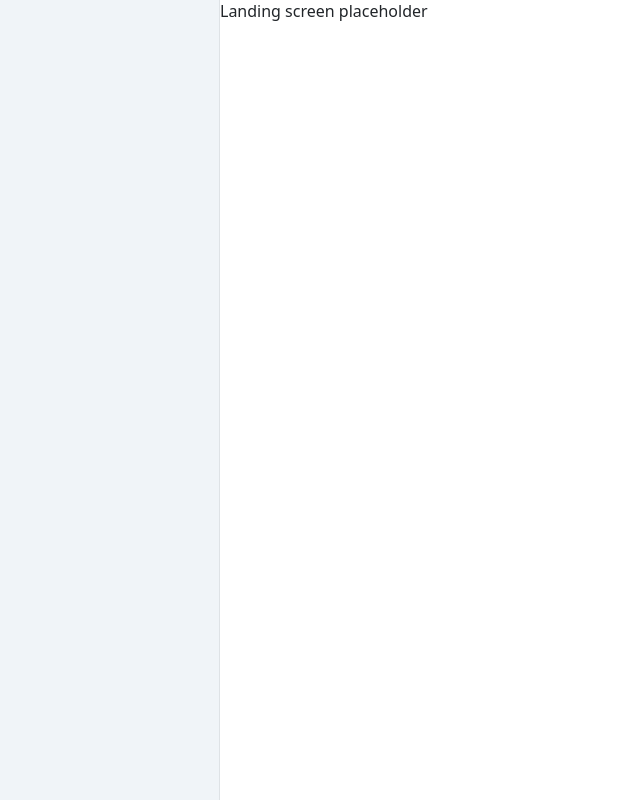
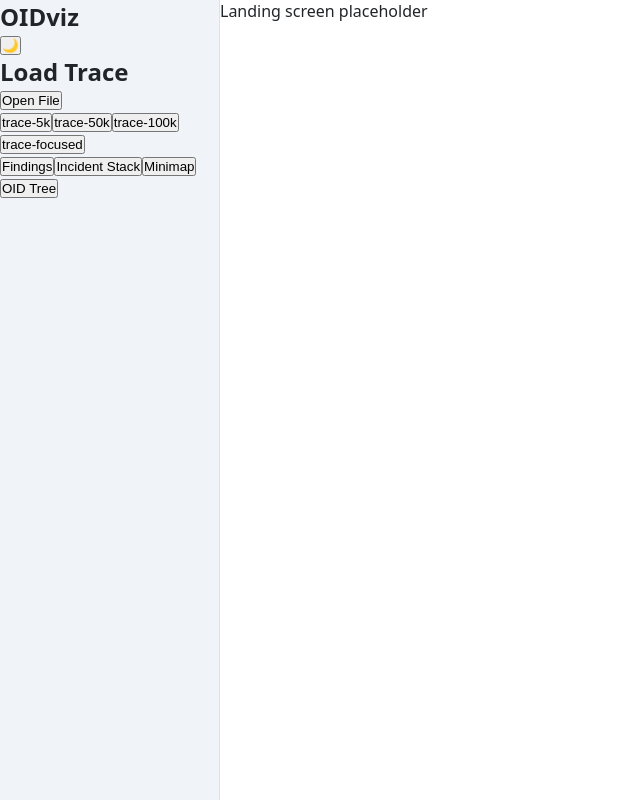
Before and after one commit to kain88-de/hackathon-snmp, a Vue app in the folder oidviz/: page / in a window 1280 px wide. Shown: the whole page, without its empty margins (0-640 px from the left). Built offline with nearby package versions, Linux system fonts and the light colour scheme.

Commit message:
task(9): Sidebar component with file loading, view nav, facet controls

```diff
--- a/oidviz/src/App.vue
+++ b/oidviz/src/App.vue
@@ -1,5 +1,6 @@
 <script setup lang="ts">
 import { computed, onMounted, onUnmounted, ref } from 'vue';
+import Sidebar from './components/Sidebar.vue';
 import { matchesFacets } from './lib/filters.ts';
 import { buildIncidents } from './lib/incidentStack.ts';
 import type { ActiveView, AppState, FacetState, ParseResult, WorkerResponse } from './lib/model.ts';
@@ -114,9 +115,18 @@ onUnmounted(() => {
 
 <template>
   <div class="app-layout">
-    <aside class="sidebar">
-      <!-- Sidebar placeholder -->
-    </aside>
+    <Sidebar
+      :appState="appState"
+      :result="parseResult"
+      :facetState="facetState"
+      :activeView="activeView"
+      :darkMode="darkMode"
+      @file-selected="handleFileSelected"
+      @fixture-selected="handleFileSelected"
+      @view-change="handleViewChange"
+      @facet-change="handleFacetChange"
+      @toggle-dark-mode="toggleDarkMode"
+    />
     <main class="main-content">
       <div v-if="appState.phase === 'landing'">
         Landing screen placeholder
--- /dev/null
+++ b/oidviz/src/components/Sidebar.vue
@@ -0,0 +1,192 @@
+<script setup lang="ts">
+import { ref } from 'vue';
+import type { ActiveView, AppState, FacetState, ParseResult } from '../lib/model.ts';
+
+const props = defineProps<{
+  appState: AppState;
+  result: ParseResult | null;
+  facetState: FacetState;
+  activeView: ActiveView;
+  darkMode: boolean;
+}>();
+
+const emit = defineEmits<{
+  'file-selected': [buffer: ArrayBuffer];
+  'fixture-selected': [buffer: ArrayBuffer];
+  'view-change': [view: ActiveView];
+  'facet-change': [patch: Partial<FacetState>];
+  'toggle-dark-mode': [];
+}>();
+
+const MS_PER_SECOND = 1000;
+const MIN_THRESHOLD_SECONDS = 0;
+const NO_FILES = 0;
+
+const FIXTURES = ['trace-5k', 'trace-50k', 'trace-100k', 'trace-focused'] as const;
+
+const VIEWS: { id: ActiveView; label: string }[] = [
+  { id: 'findings', label: 'Findings' },
+  { id: 'incidents', label: 'Incident Stack' },
+  { id: 'minimap', label: 'Minimap' },
+  { id: 'oidtree', label: 'OID Tree' },
+];
+
+const PERF_OPTIONS: { label: string; value: FacetState['perf'] }[] = [
+  { label: 'Any', value: 'any' },
+  { label: 'Fast', value: 'fast' },
+  { label: 'Slow', value: 'slow' },
+  { label: 'Timeout', value: 'timeout' },
+];
+
+const fileInput = ref<HTMLInputElement | null>(null);
+
+const openFilePicker = (): void => {
+  if (fileInput.value !== null) {
+    fileInput.value.click();
+  }
+};
+
+const onFileChange = (event: Event): void => {
+  const input = event.target as HTMLInputElement;
+  if (input.files === null || input.files.length === NO_FILES) {
+    return;
+  }
+  const [file] = input.files;
+  file
+    .arrayBuffer()
+    .then((buffer) => {
+      emit('file-selected', buffer);
+    })
+    .catch(() => {
+      // Ignore read errors
+    });
+};
+
+const fetchFixture = (name: string): void => {
+  fetch(`/../traceformat/examples/${name}.oidtrace.jsonl.gz`)
+    .then((response) => response.arrayBuffer())
+    .then((buffer) => {
+      emit('fixture-selected', buffer);
+    })
+    .catch(() => {
+      // Ignore fetch errors
+    });
+};
+
+const onSlowThresholdChange = (event: Event): void => {
+  const input = event.target as HTMLInputElement;
+  const seconds = Number.parseFloat(input.value);
+  if (!Number.isNaN(seconds) && seconds > MIN_THRESHOLD_SECONDS) {
+    emit('facet-change', { slowMs: seconds * MS_PER_SECOND });
+  }
+};
+</script>
+
+<template>
+  <aside class="sidebar" aria-label="OIDviz controls">
+    <div class="sidebar-header">
+      <h1 class="sidebar-title">OIDviz</h1>
+      <button type="button" aria-label="Toggle dark mode" @click="emit('toggle-dark-mode')">
+        {{ props.darkMode ? '☀️' : '🌙' }}
+      </button>
+    </div>
+
+    <section aria-labelledby="file-section-label">
+      <h2 id="file-section-label" class="sidebar-section-title">Load Trace</h2>
+      <button type="button" @click="openFilePicker">Open File</button>
+      <input ref="fileInput" type="file" accept=".gz" style="display: none" @change="onFileChange" />
+
+      <div class="fixture-buttons">
+        <button
+          v-for="fixture in FIXTURES"
+          :key="fixture"
+          type="button"
+          @click="fetchFixture(fixture)"
+        >
+          {{ fixture }}
+        </button>
+      </div>
+    </section>
+
+    <nav aria-label="Views">
+      <button
+        v-for="view in VIEWS"
+        :key="view.id"
+        type="button"
+        :aria-current="props.activeView === view.id ? 'page' : undefined"
+        @click="emit('view-change', view.id)"
+      >
+        {{ view.label }}
+      </button>
+    </nav>
+
+    <section v-if="props.appState.phase === 'viewer'" aria-labelledby="facet-section-label">
+      <h2 id="facet-section-label" class="sidebar-section-title">Filters</h2>
+
+      <fieldset>
+        <legend>Performance</legend>
+        <label v-for="opt in PERF_OPTIONS" :key="opt.value">
+          <input
+            type="radio"
+            name="perf"
+            :value="opt.value"
+            :checked="props.facetState.perf === opt.value"
+            @change="emit('facet-change', { perf: opt.value })"
+          />
+          {{ opt.label }}
+        </label>
+      </fieldset>
+
+      <fieldset>
+        <legend>Correctness</legend>
+        <label>
+          <input
+            type="radio"
+            name="corr"
+            value="any"
+            :checked="props.facetState.corr === 'any'"
+            @change="emit('facet-change', { corr: 'any' })"
+          />
+          Any
+        </label>
+        <label>
+          <input
+            type="radio"
+            name="corr"
+            value="violations"
+            :checked="props.facetState.corr === 'violations'"
+            @change="emit('facet-change', { corr: 'violations' })"
+          />
+          Violations only
+        </label>
+      </fieldset>
+
+      <label>
+        <input
+          type="checkbox"
+          :checked="props.facetState.retryOnly"
+          @change="emit('facet-change', { retryOnly: !props.facetState.retryOnly })"
+        />
+        Retries only
+      </label>
+
+      <label for="slow-threshold">Slow threshold (s)</label>
+      <input
+        id="slow-threshold"
+        type="number"
+        min="0.1"
+        step="0.1"
+        :value="props.facetState.slowMs / MS_PER_SECOND"
+        @change="onSlowThresholdChange"
+      />
+
+      <div class="sidebar-stats">
+        <div>Exchanges: {{ props.appState.result.exchanges.length }}</div>
+      </div>
+    </section>
+
+    <div aria-live="polite" class="truncation-warning">
+      <span v-if="result !== null && result.truncated">&#x26A0; Trace file was truncated</span>
+    </div>
+  </aside>
+</template>
```
